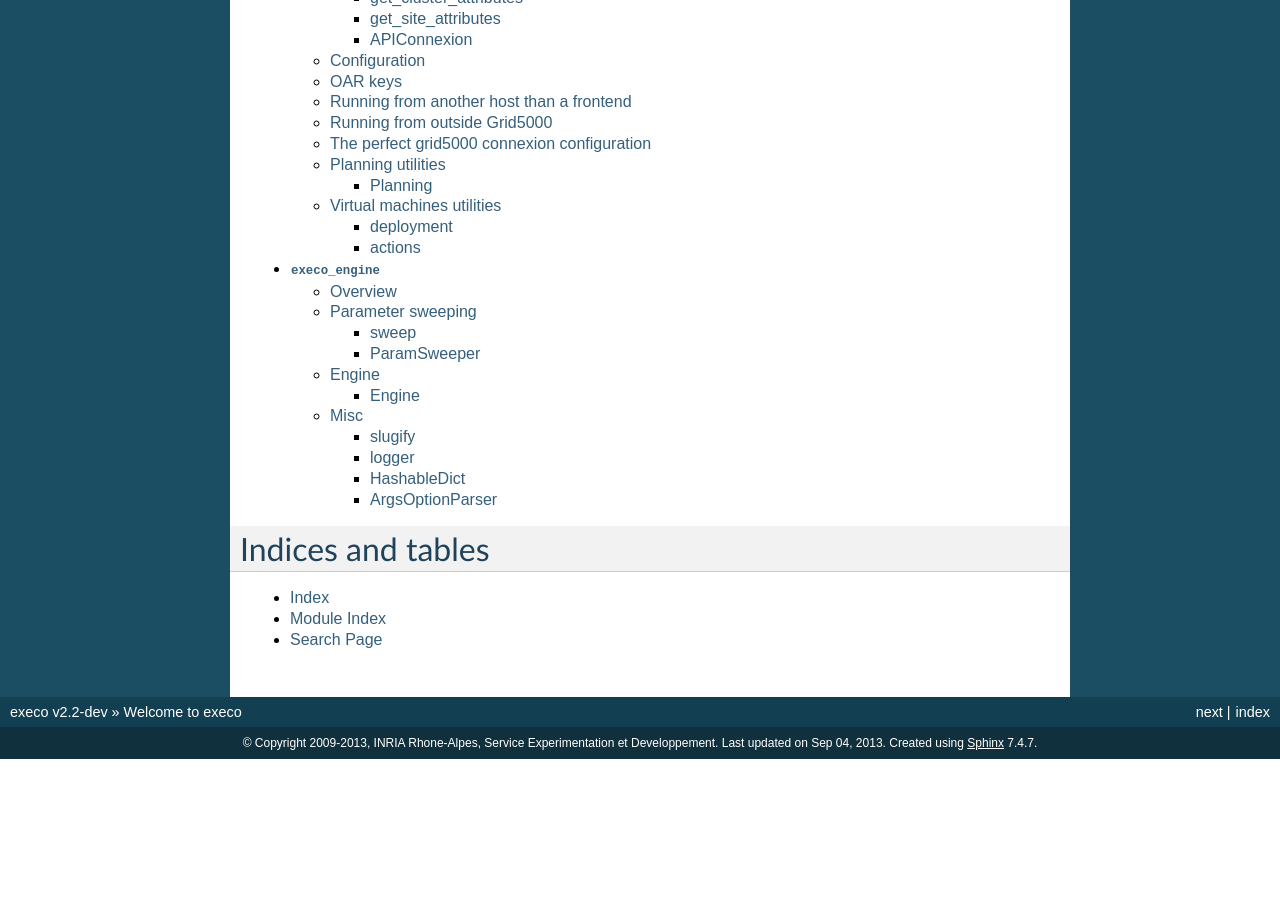
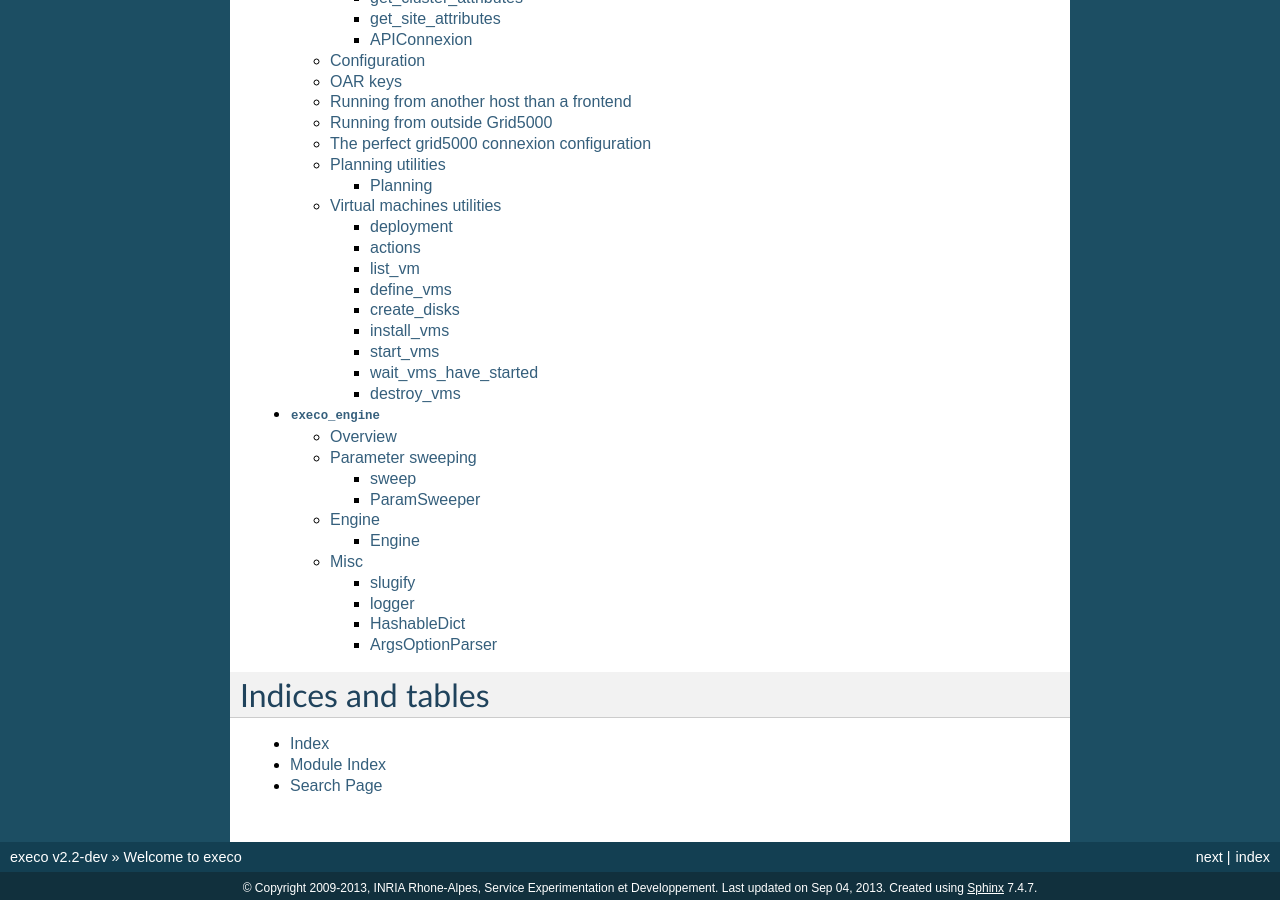
Before and after one commit to rcherrueau/execo, a Sphinx documentation site: the page built from doc/index.rst, in a window 1280 px wide and 900 px high, scrolled down 2328 px. Built offline with Sphinx 7.4.7, drawn with Linux system fonts in a browser that asks for light colours; before the commit the page ends 3087 px from its top, so only the background shows below that.

Commit message:
[execo_g5k] add a doc for the execo.vmutils.actions

```diff
--- a/doc/execo_g5k.rst
+++ b/doc/execo_g5k.rst
@@ -354,6 +354,7 @@
 ==========================
 
 .. automodule:: execo_g5k.vmutils
+   :members:
 
 deployment
 ----------
@@ -364,4 +365,31 @@
 actions
 -------
 
-.. automodule:: execo_g5k.vmutils.actions
+list_vm
+-------
+.. autofunction:: list_vm
+
+define_vms
+----------
+.. autofunction:: define_vms
+
+create_disks
+------------
+.. autofunction:: create_disks
+
+install_vms
+-----------
+.. autofunction:: install_vms
+
+start_vms
+---------
+.. autofunction:: start_vms
+
+
+wait_vms_have_started
+---------------------
+.. autofunction:: wait_vms_have_started
+
+destroy_vms
+-----------
+.. autofunction:: destroy_vms
```
